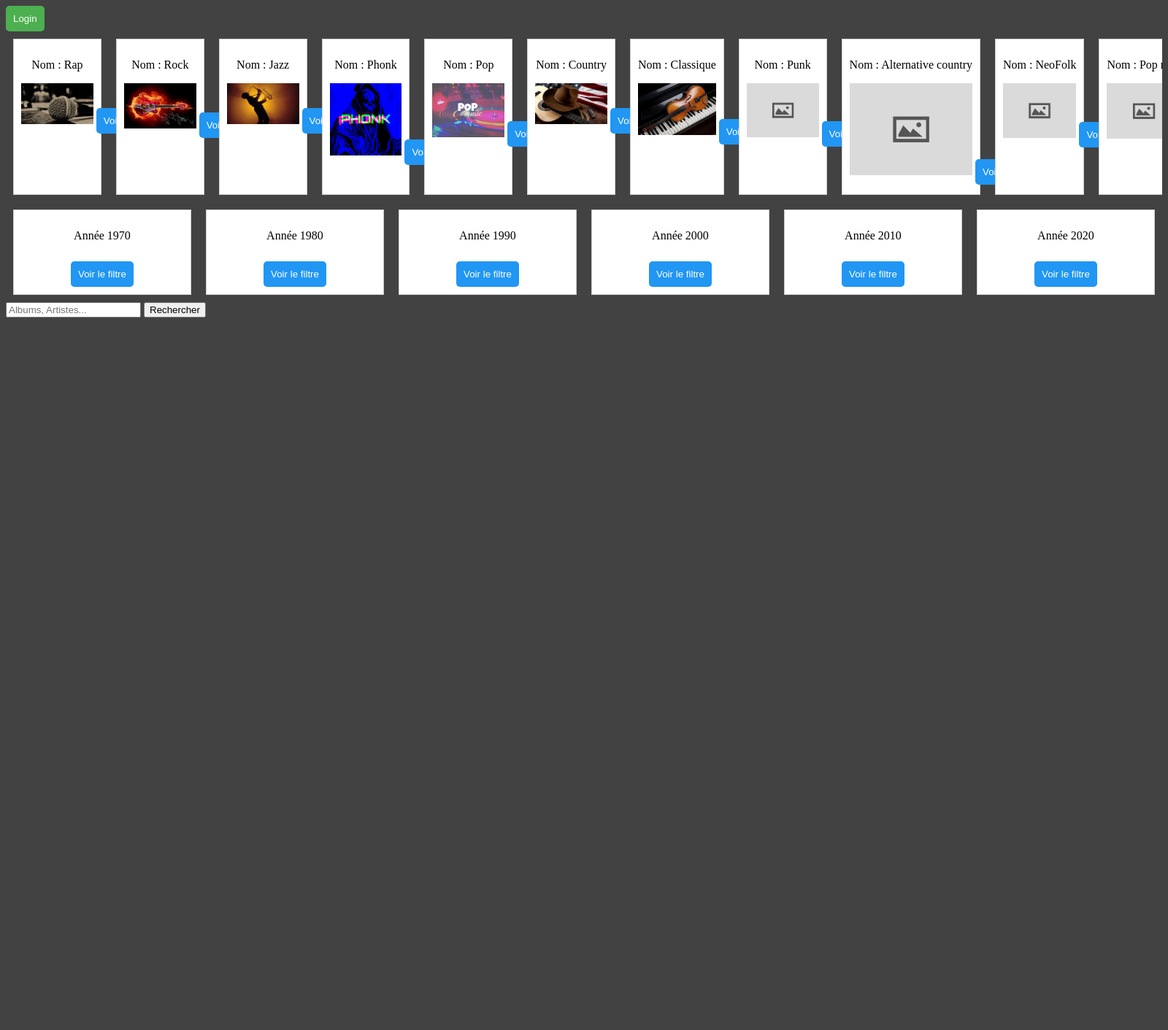
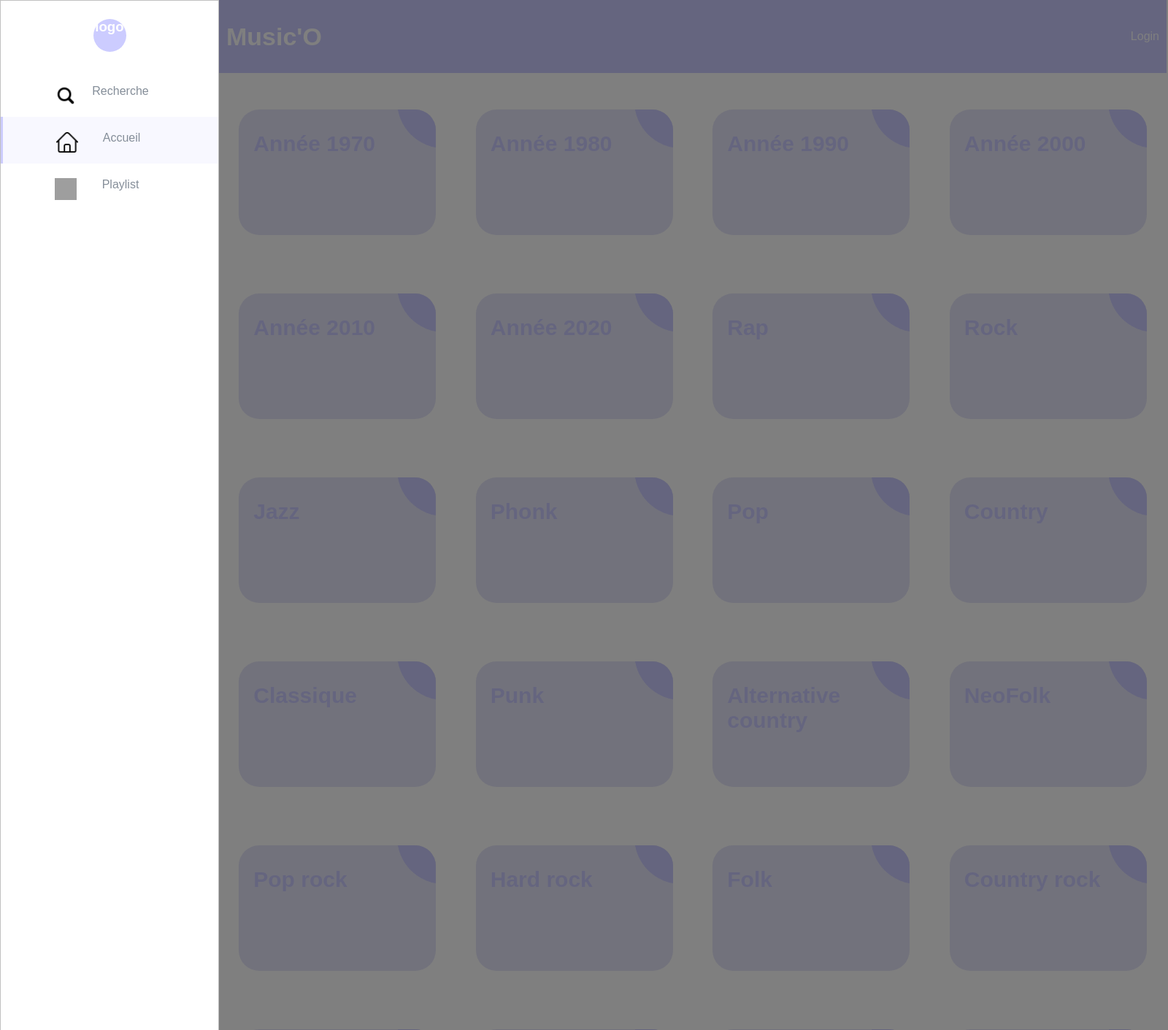
Before and after one commit to BOURREAUQuentin/SAE-Web-PhP, a PHP site: page / in a window 1600 px wide. Shown: the top 1411 px of the page at 73% size. Run offline with PHP 8.4, Linux system fonts and the light colour scheme; data comes from the database, SQL or seed files in the repository; both versions use the stored data as it was before the commit; grey boxes are pictures that could not be loaded.

Commit message:
feat: liaison page accueil front et bd

```diff
--- a/templates/accueil.html
+++ b/templates/accueil.html
@@ -3,7 +3,7 @@
 <head>
     <meta charset="UTF-8">
     <meta name="viewport" content="width=device-width, initial-scale=1.0">
-    <title>Document</title>
+    <title>Music'O</title>
     <link rel="stylesheet" href="../static/style/accueil.css">
 </head>
 <body ng-app="app">
@@ -57,7 +57,7 @@
             <h2>Nom du site</h2>
           <div id="search-bar" class="div-top">
           <div class="search-box">
-						<input id="search-input" class="search-input" type="text" placeholder="Rechercher...">
+						<input id="search-input" class="search-input" type="text" placeholder="Albums, Artistes...">
             <button class="search-button">Go</button>
         </div>
         <button class="croix-button" onclick="hideSearchBar()"><img class="croix" src="../static/images/croix.png" alt=""></button>
--- a/templates/main.php
+++ b/templates/main.php
@@ -35,134 +35,112 @@ $les_filtres_annees = array("1970", "1980", "1990", "2000", "2010", "2020");
     <meta charset="UTF-8">
     <meta name="viewport" content="width=device-width, initial-scale=1.0">
     <title>Music'O</title>
-    <style>
-        body{
-            background-color: #424242;
-        }
-
-        .genre-list {
-            display: flex;
-            overflow-x: auto;
-            white-space: nowrap; /* Empêche le retour à la ligne des éléments */
-        }
-
-        .genre-container {
-            border: 1px solid #ccc;
-            margin: 10px;
-            padding: 10px;
-            background-color: #ffffff;
-            width: 300px;
-            text-align: center;
-        }
-
-        .genre-image {
-            max-width: 100%;
-            height: auto;
-        }
-
-        .view-genre-button {
-            margin-top: 10px;
-            background-color: #2196F3;
-            color: white;
-            padding: 10px;
-            border: none;
-            border-radius: 5px;
-            cursor: pointer;
-        }
-
-        h1{
-            color: white;
-        }
-
-        .login-button,
-        .logout-button {
-            background-color: #4CAF50;
-            color: white;
-            padding: 10px;
-            border: none;
-            border-radius: 5px;
-            cursor: pointer;
-        }
-
-        .image-playlists{
-            max-width: 20%;
-            height: auto;
-        }
-    </style>
+    <link rel="stylesheet" href="../static/style/accueil.css">
 </head>
 <body>
+<body ng-app="app">
+	<section class='global-wrapper' ng-controller="ctrl">
+		<aside>
+			<h1>logo</h1>
+			<!--top nav -->
+			<ul>
+				<li>
+          <a href="#" onclick="toggleSearchBar()">
+              <div class="nav-item">
+                  <img src="../static/images/loupe.png" alt="">
+                  <span>Recherche</span>
+              </div>
+          </a>
+      </li>
+				<li class="active">
+            <a href="">
+                <div class="nav-item">
+						    <img src="../static/images/home.png" alt="">
+						    <span>Accueil</span>
+					    </div>
+                    </a>
+				</li>
+        <li>
+            <a href="#">
+                <div class="nav-item">
+                    <img src="../static/images/add-to-playlist.png" alt="">
+                    <span>Playlist</span>
+                </div>
+            </a>
+				</li>
+			</ul>
+
+			<!--bottom nav -->
+			<ul>
+				<li>
+          <a href="#">
+              <div class="nav-item">
+                  <img src="../static/images/setting.png" alt="">
+                  <span>Paramètres</span>
+              </div>
+          </a>
+				</li>
+			</ul>
+		</aside>
+
+		<main id="main">
+			<div id="blackout-on-hover"></div>
+        <header>
+            <h2>Music'O</h2>
+          <div id="search-bar" class="div-top">
+          <div class="search-box">
+            <form method="GET" action="">
+                <input type="hidden" name="action" value="rechercher_requete">
+                <input type="text" id="search-input" class="search-input" name="search_query" placeholder="Albums, Artistes...">
+                <button class="search-button">Go</button>
+            </form>
+        </div>
+        <button class="croix-button" onclick="hideSearchBar()"><img class="croix" src="../static/images/croix.png" alt=""></button>
+        </div>
             <?php if ($est_admin) : ?>
-    <a href="/?action=admin">
-        <button class="login-button">Admin</button>
-    </a>
+                <a href="/?action=admin">Admin</a>
             <?php endif; ?>
             <?php if (isset($_SESSION["username"])) : ?>
-    <h1>Bienvenue <?php echo $nom_utilisateur_connecte ?> !</h1>
-    <form method="post" action="?action=logout">
-        <button class="logout-button" type="submit">Logout</button>
-    </form>
-    <?php if (empty($les_playlists_utilisateur)) : ?>
-        <h2>Vous n'avez pas encore de playlists.</h2>
-    <?php else : ?>
-        <?php foreach ($les_playlists_utilisateur as $playlist_utilisateur):
-            $image_playlist = $imagePDO->getImageByIdImage($playlist_utilisateur->getIdImage());
-            $image_path_playlist = $image_playlist->getImage() ? "../images/" . $image_playlist->getImage() : '../images/default.jpg';
-            ?>
-            <div class="genre-container">
-                <p><?php echo $playlist_utilisateur->getNomPlaylist(); ?></p>
-                <img class="image-playlists" src="<?php echo $image_path_playlist ?>" alt="Image de la playlist <?php echo $playlist_utilisateur->getNomPlaylist(); ?>"/>
-                <a href="/?action=playlist&id_playlist=<?php echo $playlist_utilisateur->getIdPlaylist(); ?>">
-                    <button class="view-genre-button">Voir la playlist</button>
+                <a href="/?action=logout">Logout</a>
+            <?php else: ?>
+                <a href="?action=connexion_inscription">Login</a>
+            <?php endif; ?>
+        </header>
+        <!-- genres -->
+        <div class="genres">
+            <?php foreach ($les_filtres_annees as $filtre_annee):?>
+                <div class="ag-format-container">
+                    <div class="ag-courses_box">
+                        <div class="ag-courses_item">
+                            <a href="?action=filtre_annee&annee=<?php echo $filtre_annee; ?>" class="ag-courses-item_link">
+                                <div class="ag-courses-item_bg">
+                                </div>
+                                <div class="ag-courses-item_title">
+                                    <p>Année <?php echo $filtre_annee; ?></p>
+                                </div>
                             </a>
                         </div>
+                    </div>
+                </div>
             <?php endforeach; ?>
-    <?php endif; ?>
-    <h2>Ajout d'une nouvelle playlist</h2>
-    <form method="post" action="?action=creer_playlist" enctype="multipart/form-data">
-        <label for="nom_playlist">Nom de la playlist :</label>
-        <input type="text" id="nom_playlist" name="nom_playlist" required>
-
-        <label for="image_playlist">Image de la playlist :</label>
-        <input type="file" id="image_playlist" name="image_playlist" accept="image/*" required>
-
-        <button type="submit">Créer la playlist</button>
-    </form>
-<?php else : ?>
-    <a href="?action=connexion_inscription">
-        <button class="login-button">Login</button>
+            <?php foreach ($les_genres as $genre): ?>
+				<div class="ag-format-container">
+                    <div class="ag-courses_box">
+                        <div class="ag-courses_item">
+                            <a href="?action=genre&id_genre=<?php echo $genre->getIdGenre(); ?>" class="ag-courses-item_link">
+                                <div class="ag-courses-item_bg">
+                                </div>
+                                <div class="ag-courses-item_title">
+                                    <p><?php echo $genre->getNomGenre(); ?></p>
+                                </div>
                             </a>
-<?php endif; ?>
-
-<div class="genre-list">
-    <?php foreach ($les_genres as $genre):
-        $image_genre = $imagePDO->getImageByIdImage($genre->getIdImage());
-        $image_path = $image_genre->getImage() ? "../images/" . $image_genre->getImage() : '../images/default.jpg';
-        ?>
-        <div class="genre-container">
-            <p>Nom : <?php echo $genre->getNomGenre(); ?></p>
-            <img class="genre-image" src="<?php echo $image_path ?>" alt="Image du genre <?php echo $genre->getNomGenre(); ?>"/>
-            <a href="/?action=genre&id_genre=<?php echo $genre->getIdGenre(); ?>">
-                <button class="view-genre-button">Voir le genre</button>
-            </a>
+                        </div>
+                    </div>
                 </div>
             <?php endforeach; ?>
         </div>
-
-<div class="genre-list">
-    <?php foreach ($les_filtres_annees as $filtre_annee):?>
-        <div class="genre-container">
-            <p>Année <?php echo $filtre_annee; ?></p>
-            <a href="/?action=filtre_annee&annee=<?php echo $filtre_annee; ?>">
-                <button class="view-genre-button">Voir le filtre</button>
-            </a>
-        </div>
-    <?php endforeach; ?>
-</div>
-
-<form method="GET" action="">
-    <input type="hidden" name="action" value="rechercher_requete">
-    <input type="text" name="search_query" placeholder="Albums, Artistes...">
-    <button type="submit">Rechercher</button>
-</form>
+	</main>
+	</section>
+	<script src="../static/script/search.js"></script>
 </body>
 </html>
```
Also changed, not shown: Data/sae_php.db. Lines whose indentation alone changed are shown as unchanged.
